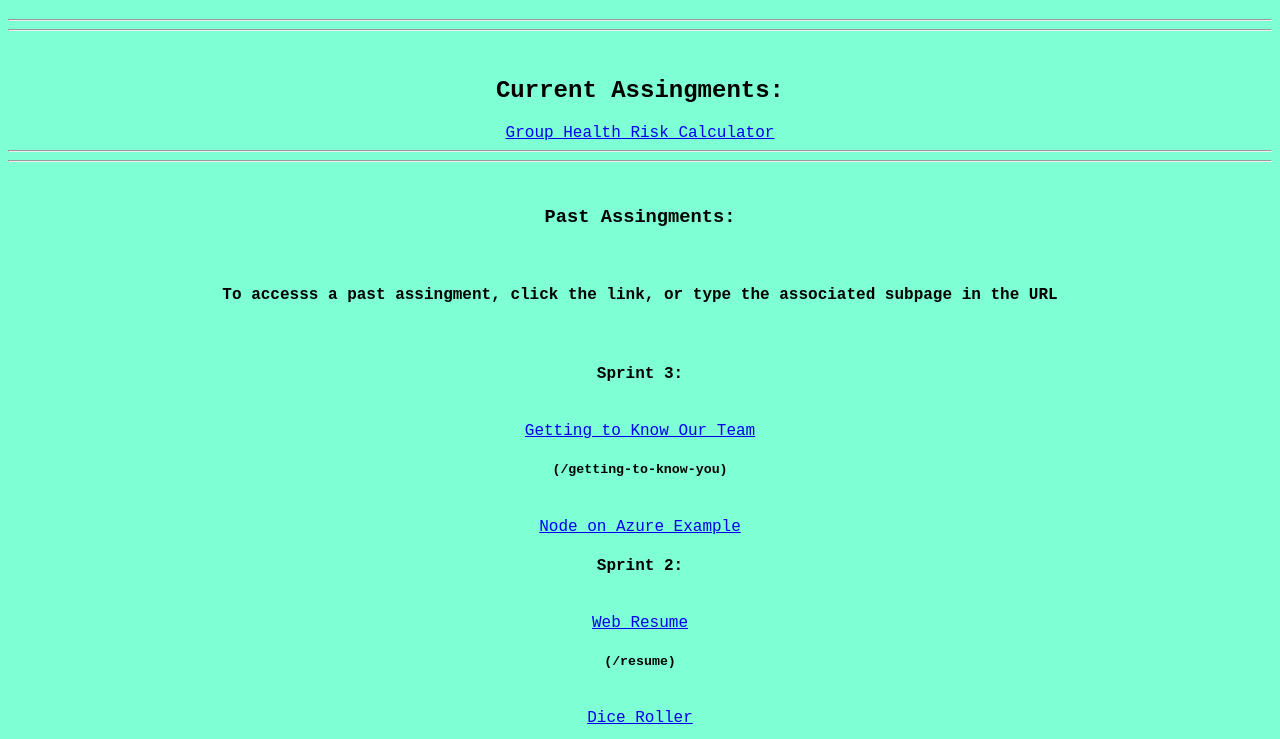
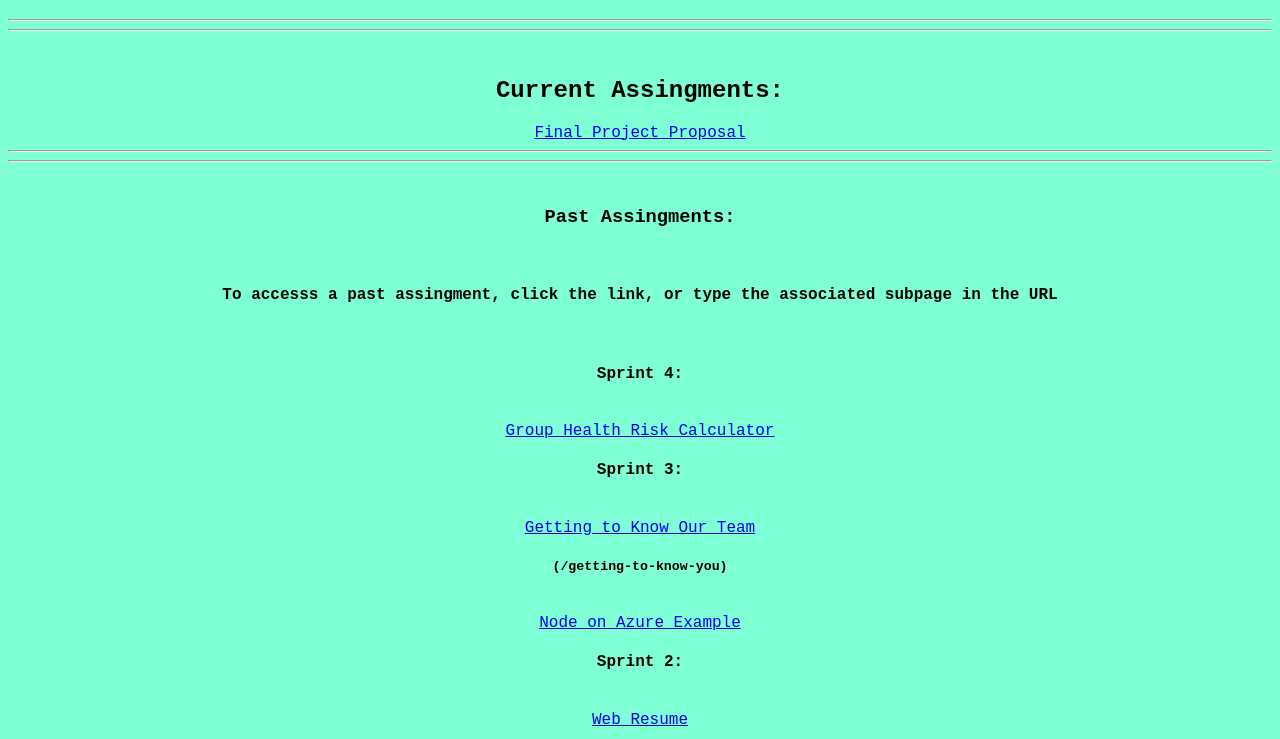
Before and after one commit to MatthewSenese/NodePortfolio-mjs, a website: page public/index.html in a window 1280 px wide. Shown: the part 61-800 px from the top of the page. Drawn offline with Linux system fonts and the light colour scheme.

Commit message:
Updated file

```diff
--- a/public/index.html
+++ b/public/index.html
@@ -18,12 +18,14 @@
             <hr>
             <br>
         <h2>Current Assingments: </h2>
-        <a href = "https://riskcalc.azurewebsites.net/">Group Health Risk Calculator</a>
+        <a href = "https://calm-smoke-05ed7a810.1.azurestaticapps.net/">Final Project Proposal</a>
         <hr>
         <hr>
         <br>
         <h3>Past Assingments: </h3><br>
         <h4>To accesss a past assingment, click the link, or type the associated subpage in the URL</h4><br>
+        <h4>Sprint 4:</h4><br>
+        <a href = "https://riskcalc.azurewebsites.net/">Group Health Risk Calculator</a>
         <h4>Sprint 3: </h4><br>
         <a href = "https://thankful-pebble-0d8039610.1.azurestaticapps.net/">Getting to Know Our Team</a>
         <h5>(/getting-to-know-you)</h5><br>
```
